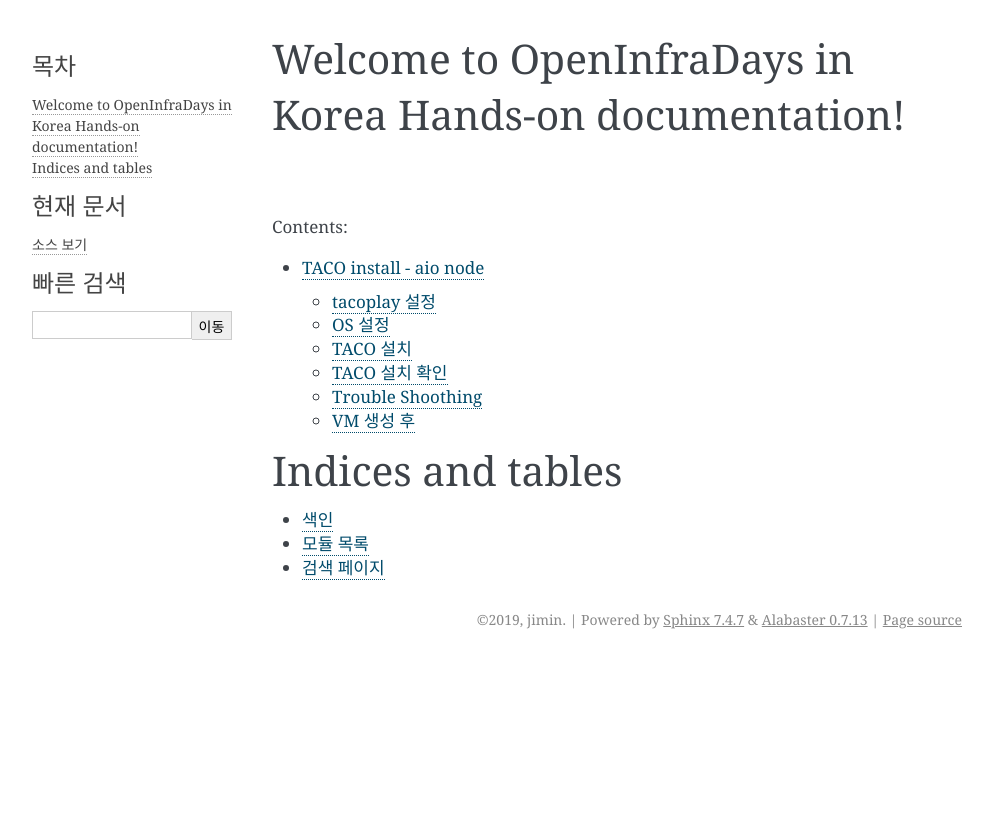
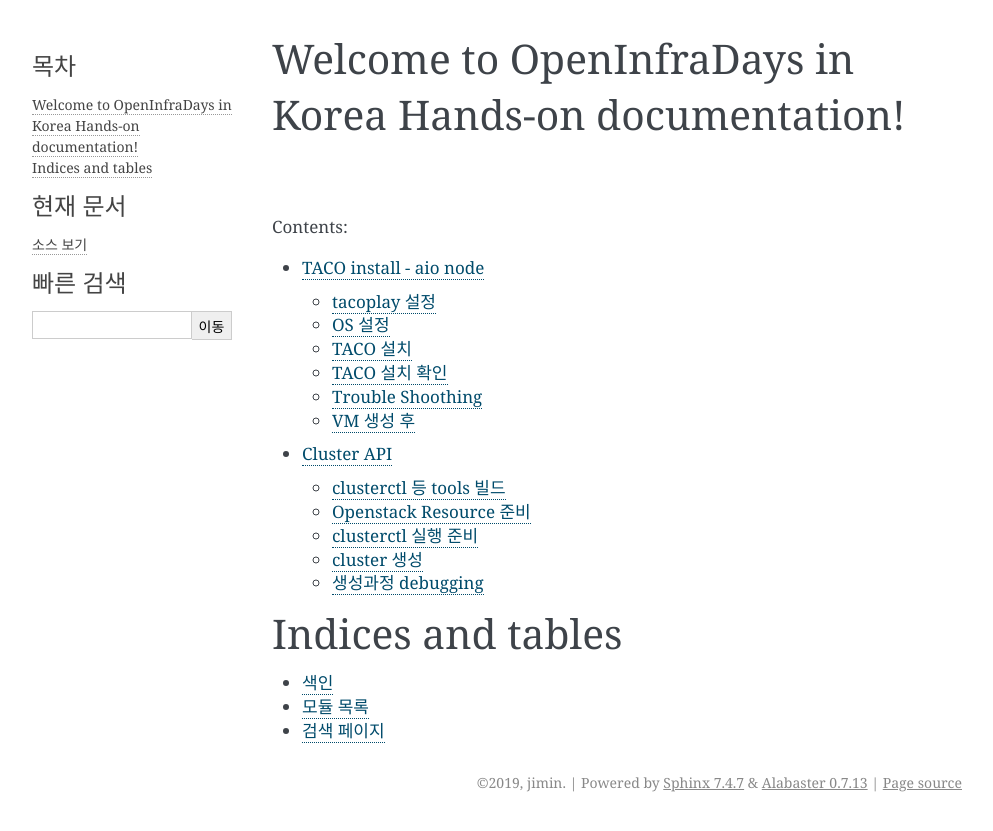
Before and after one commit to openinfradev/openinfraday-2019-handson-docs, a Sphinx documentation site: the page built from docs/source/index.rst, in a window 1280 px wide. Shown: the top 831 px of the page, without its empty margins (148-1141 px from the left). Built offline with Sphinx 7.4.7, drawn with Linux system fonts in a browser that asks for light colours; part of the change alters nothing that is shown.

Commit message:
initial cluster-api docs

```diff
--- /dev/null
+++ b/docs/source/cluster-api.rst
@@ -0,0 +1,326 @@
+************
+Cluster API
+************
+
+| TACO가 구축된 환경에서 cluster api를 통해 kubernetes를 구축한다.
+| cluster api를 설치하고, master 와 node 두 대에 kubernetes를 구축한다.
+
+.. seealso::
+
+   cluster-api-provider-openstack: https://github.com/kubernetes-sigs/cluster-api-provider-openstack
+   Go 개발환경: https://golang.org/doc/install
+   Kind: https://github.com/kubernetes-sigs/kind
+
+
+clusterctl 등 tools 빌드
+========================
+
+go install
+----------
+
+binary file을 받아 go를 설치하고, PATH 및 GOPATH 설정을 한다.
+
+binary file 다운 및 압축 해제
+
+.. code-block:: bash
+
+   $ wget https://dl.google.com/go/go1.12.7.linux-amd64.tar.gz
+   $ tar -C /usr/local -xzf go1.12.7.linux-amd64.tar.gz
+
+bashrc에 다음 두 줄을 추가한다.
+
+.. code-block:: yaml
+
+   export PATH=$PATH:/usr/local/go/bin:/root/go/bin
+   export GOPATH=$HOME/go
+
+.. code-block:: bash
+
+   $ source ~/.bashrc
+
+
+yq install
+----------
+
+.. code-block:: bash
+
+   $ go get gopkg.in/mikefarah/yq.v2
+   $ mv ~/go/bin/yq.v2 /usr/local/bin/yq
+
+
+clusterctl install
+------------------
+
+.. code-block:: bash
+
+   $ git clone -b taco-clusterapi https://github.com/openinfradev/cluster-api-provider-openstack.git $GOPATH/src/sigs.k8s.io/cluster-api-provider-openstack
+   $ cd $GOPATH/src/sigs.k8s.io/cluster-api-provider-openstack/
+   $ make clusterctl
+   $ ln -s $GOPATH/src/sigs.k8s.io/cluster-api-provider-openstack/bin/clusterctl ~/go/bin/clusterctl
+
+
+bootstraping machine tool 설치 (kind)
+-------------------------------------
+
+.. seealso::
+
+   $ cd ~/
+   $ GO111MODULE="on" go get sigs.k8s.io/kind@v0.4.0
+
+
+Openstack Resource 준비
+=======================
+
+security group
+--------------
+
+openstack client 를 통해서 cluster api가 사용할 openstack security group을 만든다.
+
+.. code-block:: bash
+
+   openstack security group create clusterapi
+   openstack security group rule create --ingress --protocol tcp --dst-port 6443 clusterapi
+   openstack security group rule create --ingress --protocol tcp --dst-port 22 clusterapi
+   openstack security group rule create --ingress --protocol tcp --dst-port 179 clusterapi
+   openstack security group rule create --ingress --protocol tcp --dst-port 3000:32767 clusterapi
+   openstack security group rule create --ingress --protocol tcp --dst-port 443 clusterapi
+   openstack security group rule create --egress clusterapi
+
+
+CentOS image upload
+-------------------
+
+CensOS 이미지를 다운받고, 이를 openstack에 업로드한다.
+이 CentOS-7-1905 이미지로 master와 node를 만들 것이다.
+
+.. code-block:: bash
+
+   wget https://cloud.centos.org/centos/7/images/CentOS-7-x86_64-GenericCloud.raw.tar.gz
+   tar zxvf CentOS-7-x86_64-GenericCloud.raw.tar.gz
+   openstack image create 'CentOS-7-1905' --disk-format raw --file ~/CentOS-7-x86_64-GenericCloud-1905.raw --container-format bare --public
+
+
+Floating ip 2개 생성
+--------------------
+
+master와 node가 사용할 2개의 floating ip 를 미리 생성한다.
+
+.. code-block:: bash
+
+   $ openstack floating ip create public-net
+   $ openstack floating ip create public-net
+
+
+clusterctl 실행 준비
+====================
+
+create ~/clouds.yaml
+--------------------
+
+clusterctl로 배포할 환경의 정보를 입력한다.
+
+아래의 결과로 얻은 openstack의 admin project ID를 clouds.yaml에 넣어준다.
+
+.. code-block:: bash
+
+   $ openstack project list | grep admin | awk '{print $2}'
+
+.. code-block:: yaml
+   :Caption: vi ~/clouds.yaml
+
+   clouds:
+     taco-openstack:
+       auth:
+         auth_url: http://keystone.openstack.svc.cluster.local:80/v3
+         project_name: admin
+         username: admin
+         password: password
+         user_domain_name: Default
+         project_domain_name: Default
+         project_id: <PROJECT_ID>
+       region_name: RegionOne
+
+
+user-data에 hosts 수정 코드 삽입
+--------------------------------
+
+master와 node에서 openstack에 접근할 수 있도록 /etc/hosts 파일을 추가한다.
+
+아래의 두 파일을 열어서 YOUR-NODE-IP를 자신의 ip 주소로 바꾼다.
+
+.. code-block:: bash
+
+   $ cd $GOPATH/src/sigs.k8s.io/cluster-api-provider-openstack/cmd/clusterctl/examples/openstack
+   $ vi provider-component/user-data/centos/templates/master-user-data.sh
+   $ vi provider-component/user-data/centos/templates/worker-user-data.sh
+
+.. code-block:: yaml
+
+   #!/bin/bash
+   set -e
+   set -x
+   cat >> /etc/hosts <<EOF
+   YOUR-NODE-IP horizon.openstack.svc.cluster.local
+   YOUR-NODE-IP keystone.openstack.svc.cluster.local
+   YOUR-NODE-IP glance.openstack.svc.cluster.local
+   YOUR-NODE-IP nova.openstack.svc.cluster.local
+   YOUR-NODE-IP neutron.openstack.svc.cluster.local
+   YOUR-NODE-IP cinder.openstack.svc.cluster.local
+   EOF
+
+
+YAML 생성
+---------
+
+.. code-block:: bash
+
+   $ cd $GOPATH/src/sigs.k8s.io/cluster-api-provider-openstack/cmd/clusterctl/examples/openstack
+   $ ./generate-yaml.sh -f ~/clouds.yaml taco-openstack centos
+   $ ls out/
+   cluster.yaml machines.yaml provider-components.yaml
+
+
+Openstack keypair 등록
+----------------------
+
+vm에 넣을 keypair를 만들고 openstack에 등록한다.
+
+.. code-block:: bash
+
+   $ openstack keypair create --public-key ~/.ssh/openstack_tmp.pub cluster-api-provider-openstack
+
+
+설정을 위한 openstack 자원조회
+------------------------------
+
+.. code-block:: bash
+
+   $ openstack network list | grep private-net | awk '{print $2}'
+   $ openstack floating ip list
+   $ openstack security group list | grep clusterapi | awk '{print $2}'
+
+
+구축된 openstack 환경에 맞게 설정, tag 및 serverMeta 등 불필요한 내용 삭제
+---------------------------------------------------------------------------
+
+| 아래의 out/machines.yaml을 붙여넣고, 위의 openstack 자원조회 결과를 <PRIVATE-NET-UUID>, <FLOATING-IP>, <SECURITY-GROUP-UUID>에 넣는다.
+| 참고: master 와 node는 각각 다른 floating ip를 사용한다.
+
+.. code-block:: yaml
+   :Caption: vi out/machines.yaml
+
+   items:
+   - apiVersion: "cluster.k8s.io/v1alpha1"
+     kind: Machine
+     metadata:
+       generateName: openstack-master-
+       labels:
+         set: master
+     spec:
+       providerSpec:
+         value:
+           apiVersion: "openstackproviderconfig/v1alpha1"
+           kind: "OpenstackProviderSpec"
+           flavor: cluster
+           image: CentOS-7-1905
+           sshUserName: centos
+           keyName: cluster-api-provider-openstack
+           availabilityZone: nova
+           networks:
+           - uuid: <PRIVATE-NET-UUID>
+           floatingIP: <FLOATING-IP>
+           securityGroups:
+           - uuid: <SECURITY-GROUP-UUID>
+           userDataSecret:
+             name: master-user-data
+             namespace: openstack-provider-system
+           trunk: false
+       versions:
+         kubelet: 1.14.3
+         controlPlane: 1.14.3
+   - apiVersion: "cluster.k8s.io/v1alpha1"
+     kind: Machine
+     metadata:
+       generateName: openstack-node-
+       labels:
+         set: node
+     spec:
+       providerSpec:
+         value:
+           apiVersion: "openstackproviderconfig/v1alpha1"
+           kind: "OpenstackProviderSpec"
+           flavor: cluster
+           image: CentOS-7-1905
+           sshUserName: centos
+           keyName: cluster-api-provider-openstack
+           availabilityZone: nova
+           networks:
+           - uuid: <PRIVATE-NET-UUID>
+           floatingIP: <FLOATING-IP>
+           securityGroups:
+           - uuid: <SECURITY-GROUP-UUID>
+           userDataSecret:
+             name: worker-user-data
+             namespace: openstack-provider-system
+           trunk: false
+       versions:
+         kubelet: 1.14.3
+
+
+cluster 생성
+=============
+
+create k8s cluster on openstack
+-------------------------------
+
+.. code-block:: bash
+
+   $ clusterctl create cluster --bootstrap-type kind --provider openstack -c ./out/cluster.yaml -m ./out/machines.yaml -p ./out/provider-components.yaml
+
+KUBECONFIG 설정 후 kind k8s cluster를 확인할 수 있다.
+
+.. code-block:: bash
+
+   $ export KUBECONFIG="$(kind get kubeconfig-path --name="clusterapi")"
+   $ kubectl get pods --all-namespaces
+
+
+생성완료 후 node 조회
+---------------------
+
+.. code-block:: bash
+
+   $ kubectl get nodes --kubeconfig kubeconfig
+
+
+생성과정 debugging
+==================
+
+host node에서 kind 내의 clusterapi-controller log 확인
+------------------------------------------------------
+
+.. code-block:: bash
+
+   $ export KUBECONFIG="$(kind get kubeconfig-path --name="clusterapi")"
+   $ kubectl logs -f clusterapi-controllers-0 -n openstack-provider-system
+
+
+생성중인 vm에 접속해서 확인
+---------------------------
+
+.. code-block:: bash
+
+   $ ssh centos@FLOATING-IP -i ~/.ssh/openstack_tmp
+
+   #userdata 확인
+   $ sudo cat /var/lib/cloud/instance/user-data.txt
+
+   #userdata를 직접 실행해보며 문제를 파악할 수 있음
+   $ sudo cd /var/lib/cloud/instance/
+   $ sudo bash user-data.txt
+
+   #cloud init 실행 확인
+   sudo tail -f /var/log/cloud-init.log
+
+   #k8s 설치 과정 확인
+   sudo tail -f /var/log/messages
--- a/docs/source/index.rst
+++ b/docs/source/index.rst
@@ -4,13 +4,14 @@
    contain the root `toctree` directive.
 
 Welcome to OpenInfraDays in Korea Hands-on documentation!
-=========================================
+==========================================================
 
 .. toctree::
    :maxdepth: 2
    :caption: Contents:
 
    taco-aio.rst
+   cluster-api.rst
 
 Indices and tables
 ==================
```
